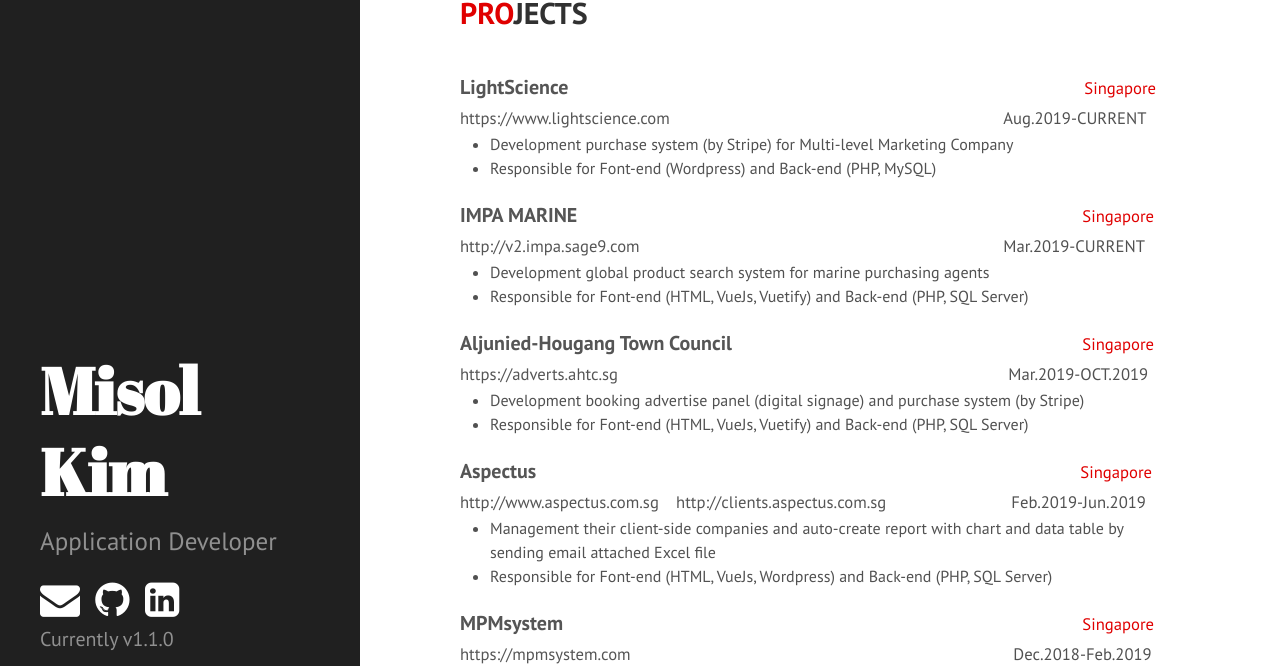
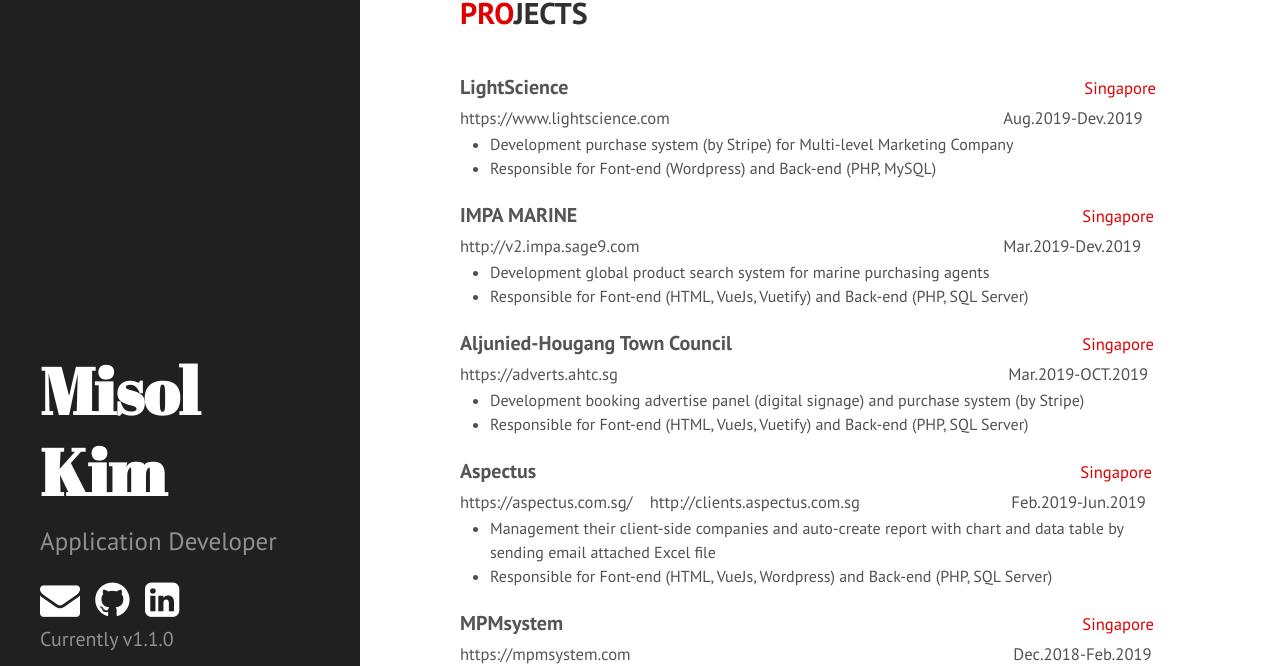
Before and after one commit to kim-misol/kim-misol.github.io, a Jekyll site: the page built from index.html, in a window 1280 px wide and 900 px high, scrolled down 1749 px. Shown: the part 153-819 px from the top of the window. Built offline with Jekyll 4.4.1, drawn with Linux system fonts in a browser that asks for light colours; nearby versions of some CDN libraries; Markdown is read by kramdown in place of the engine named in the settings; the list of posts is cut into pages by our own code; some of the changed text lies outside the part shown.

Commit message:
Update index.html

```diff
--- a/index.html
+++ b/index.html
@@ -60,7 +60,7 @@
     <small><span style="color:#e00000">Singapore</span></small>
     <p>
         <span style="display:inline-block; width:537px;"><small>FULLTIME</small></span>
-        <span style="text-align:right"><small>Nov 2018-CURRENT</small></span>
+        <span style="text-align:right"><small>Nov.2018-Dev.2019</small></span>
     </p>
     <ul style="margin-top:-20px;margin-left:-10px">
         <li style="font-size:16px"><b>Roles:</b> Application Developer</li>
@@ -108,7 +108,7 @@
     <p>
         <span style="display:inline-block; width:538px;"><small><a style="text-decoration: none;color: #555555" onMouseOver="this.style.color='#006699';this.style.fontWeight='bold';"
             onMouseOut="this.style.color='#555555';this.style.fontWeight='normal'" href="https://www.lightscience.com/" target="_blank">https://www.lightscience.com</a></small></span>
-        <span style="text-align:right"><small>Aug.2019-CURRENT</small></span>
+        <span style="text-align:right"><small>Aug.2019-Dev.2019</small></span>
     </p>
     <ul style="margin-top:-20px;margin-left:-10px">
         <li style="font-size:16px">Development purchase system (by Stripe) for Multi-level Marketing Company</li>
@@ -121,7 +121,7 @@
     <p>
         <span style="display:inline-block; width:538px;"><small><a style="text-decoration: none;color: #555555" onMouseOver="this.style.color='#006699';this.style.fontWeight='bold'"
             onMouseOut="this.style.color='#555555';this.style.fontWeight='normal'" href="http://v2.impa.sage9.com/" target="_blank">http://v2.impa.sage9.com</a></small></span>
-        <span style="text-align:right"><small>Mar.2019-CURRENT</small></span>
+        <span style="text-align:right"><small>Mar.2019-Dev.2019</small></span>
     </p>
     <ul style="margin-top:-20px;margin-left:-10px">
         <li style="font-size:16px">Development global product search system for marine purchasing agents</li>
@@ -142,11 +142,11 @@
     </ul>
     <!-- 4 -->
     <span style="display:inline-block; width:615px;"><a style="text-decoration: none;color: #555555" onMouseOver="this.style.color='#006699'"
-        onMouseOut="this.style.color='#555555'" href="http://www.aspectus.com.sg/" target="_blank"><b>Aspectus</b></a></span>
+        onMouseOut="this.style.color='#555555'" href="https://aspectus.com.sg/" target="_blank"><b>Aspectus</b></a></span>
     <small><span style="color:#e00000">Singapore</span></small>
     <p>
         <span style="display:inline-block; width:546px;"><small><a style="text-decoration: none;color: #555555" onMouseOver="this.style.color='#006699';this.style.fontWeight='bold'"
-            onMouseOut="this.style.color='#555555';this.style.fontWeight='normal'" href="http://www.aspectus.com.sg/" target="_blank">http://www.aspectus.com.sg</a> &ensp;
+            onMouseOut="this.style.color='#555555';this.style.fontWeight='normal'" href="https://aspectus.com.sg/" target="_blank">https://aspectus.com.sg/</a> &ensp;
             <a style="text-decoration: none;color: #555555" onMouseOver="this.style.color='#006699';this.style.fontWeight='bold'"
             onMouseOut="this.style.color='#555555';this.style.fontWeight='normal'" href="http://clients.aspectus.com.sg/#/login" target="_blank">http://clients.aspectus.com.sg</a></small></span>
         <span style="text-align:right"><small>Feb.2019-Jun.2019</small></span>
```
